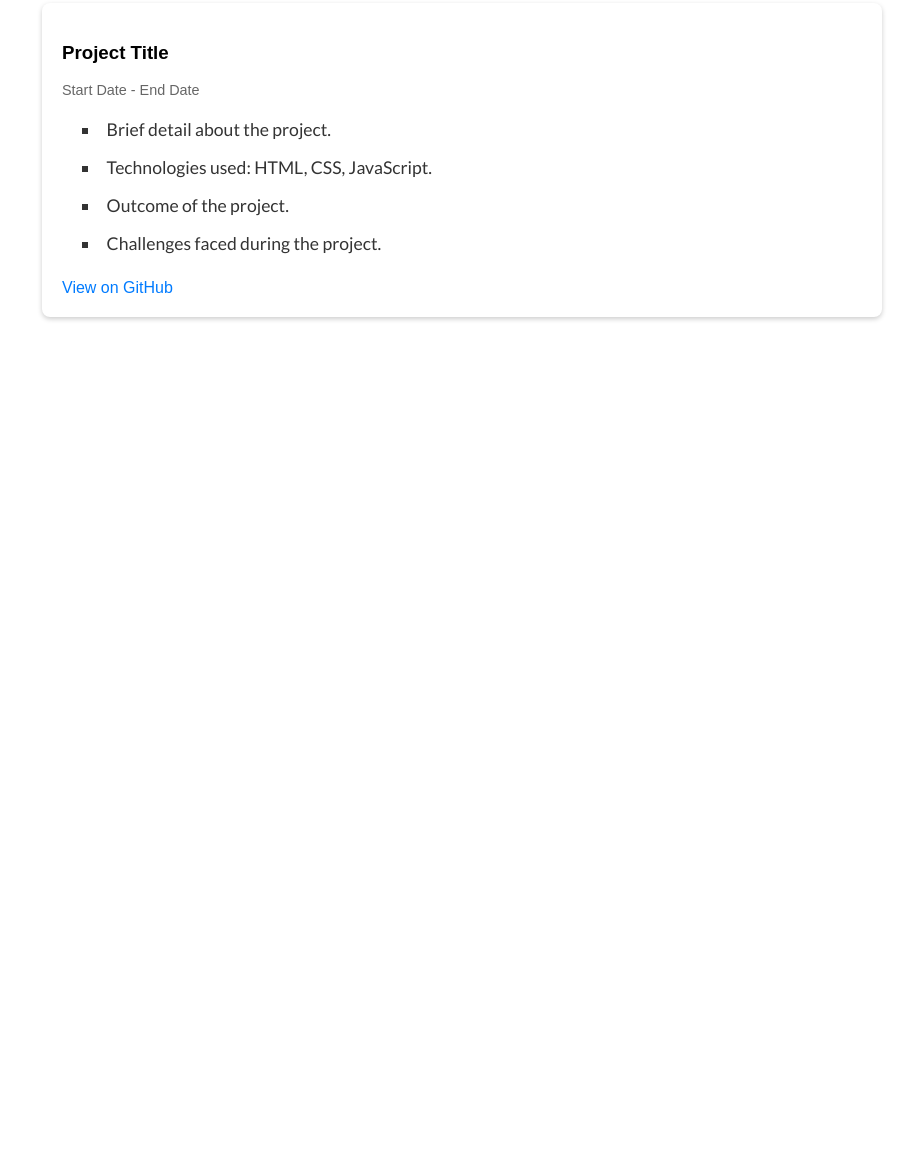
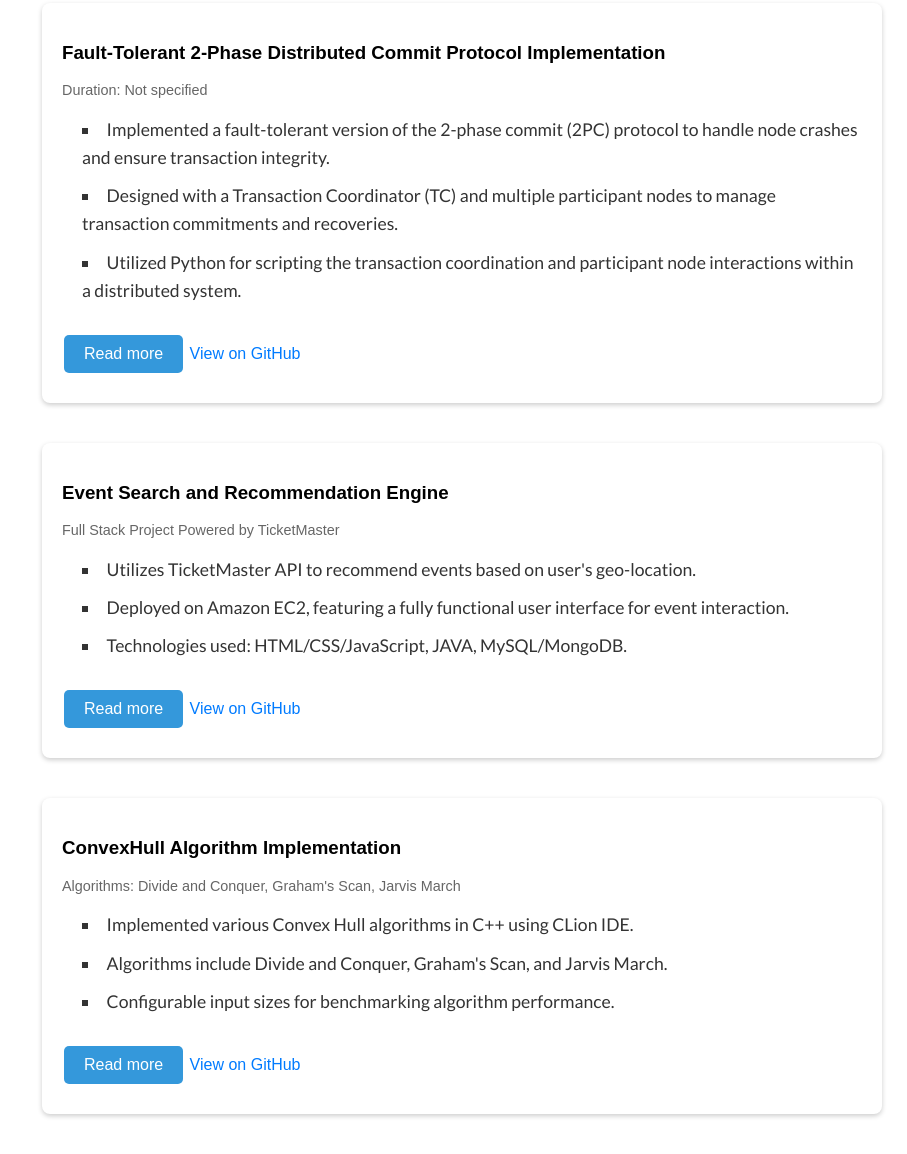
Before and after one commit to Manoj-kumar-Nallamala/portfolio, a plain HTML site: page projects.html in a window 1280 px wide. Shown: the part 1083-2237 px from the top of the page, without its empty margins (373-1280 px from the left). Before the commit the page ends 1440 px from the top, so only its background shows below. Drawn offline with Linux system fonts and the light colour scheme.

Commit message:
projects

```diff
--- a/projects.html
+++ b/projects.html
@@ -45,7 +45,7 @@
 
         <div class="project-card">
             <h3>Shortest Job First (SJF) Scheduling Algorithm</h3>
-            <p class="project-date">Project Duration: Specific dates not provided</p>
+            <p class="project-date">January 2020 - May 2020</p>
             <ul class="project-details">
                 <li>Developed an optimal SJF scheduling algorithm for minimizing average waiting time in CPU process scheduling.</li>
                 <li>Utilized techniques such as Linear Regression and other statistical methods to predict CPU burst times based on historical data.</li>
@@ -59,17 +59,51 @@
 
             <p class="project-link">Project is private and not available on GitHub</p>
         </div>
+        <div class="project-card">
+            <h3>Fault-Tolerant 2-Phase Distributed Commit Protocol Implementation</h3>
+            <p class="project-date">Duration: Not specified</p>
+            <ul class="project-details">
+                <li>Implemented a fault-tolerant version of the 2-phase commit (2PC) protocol to handle node crashes and ensure transaction integrity.</li>
+                <li>Designed with a Transaction Coordinator (TC) and multiple participant nodes to manage transaction commitments and recoveries.</li>
+                <li>Utilized Python for scripting the transaction coordination and participant node interactions within a distributed system.</li>
+                <!-- Initially hidden items -->
+                <li class="more-info">Enhanced system resilience by handling failures at various stages, including before and after sending 'prepare' messages.</li>
+                <li class="more-info">Implemented comprehensive testing scenarios to validate the system's robustness against node and coordinator failures.</li>
+                <li class="more-info">Developed recovery mechanisms for nodes and the transaction coordinator to ensure consistent transaction states across the distributed network.</li>
+            </ul>
+            <button class="read-more-btn" onclick="toggleReadMore(this)">Read more</button>
+            <a href="https://github.com/Manoj-kumar-Nallamala/Fully_Fault_tolerant_2-PhaseCommit/tree/master" class="project-link">View on GitHub</a>
 
+        </div>
         <div class="project-card">
-            <h3>Project Title</h3>
-            <p class="project-date">Start Date - End Date</p>
+            <h3>Event Search and Recommendation Engine</h3>
+            <p class="project-date">Full Stack Project Powered by TicketMaster</p>
             <ul class="project-details">
-                <li>Brief detail about the project.</li>
-                <li>Technologies used: HTML, CSS, JavaScript.</li>
-                <li>Outcome of the project.</li>
-                <li>Challenges faced during the project.</li>
+                <li>Utilizes TicketMaster API to recommend events based on user's geo-location.</li>
+                <li>Deployed on Amazon EC2, featuring a fully functional user interface for event interaction.</li>
+                <li>Technologies used: HTML/CSS/JavaScript, JAVA, MySQL/MongoDB.</li>
+                <!-- Initially hidden items -->
+                <li class="more-info">Content-based recommendation system suggests events by analyzing user preferences and proximity.</li>
+                <li class="more-info">Includes robust error handling and recovery mechanisms to ensure transaction integrity during node failures.</li>
+                <li class="more-info">Advanced user authentication system to ensure secure access and data integrity.</li>
             </ul>
-            <a href="https://github.com/yourusername/project-link" class="project-link">View on GitHub</a>
+            <button class="read-more-btn" onclick="toggleReadMore(this)">Read more</button>
+            <a href="https://github.com/Manoj-kumar-Nallamala/Event-Search-Recommendation-Engine/tree/master" class="project-link">View on GitHub</a>
+        </div>
+        <div class="project-card">
+            <h3>ConvexHull Algorithm Implementation</h3>
+            <p class="project-date">Algorithms: Divide and Conquer, Graham's Scan, Jarvis March</p>
+            <ul class="project-details">
+                <li>Implemented various Convex Hull algorithms in C++ using CLion IDE.</li>
+                <li>Algorithms include Divide and Conquer, Graham's Scan, and Jarvis March.</li>
+                <li>Configurable input sizes for benchmarking algorithm performance.</li>
+                <!-- Initially hidden items -->
+                <li class="more-info">Detailed setup instructions available for CLion configuration and project import.</li>
+                <li class="more-info">Includes guidance for modifying input datasets from 100 points to 1000 points to evaluate performance scalability.</li>
+                <li class="more-info">Source code structured for easy customization and further development.</li>
+            </ul>
+            <button class="read-more-btn" onclick="toggleReadMore(this)">Read more</button>
+            <a href="https://github.com/Manoj-kumar-Nallamala/Convex_Hull/tree/main" class="project-link">View on GitHub</a>
         </div>
         <!-- Repeat for other projects -->
     </main>
@@ -78,20 +112,22 @@
         <p>Contact me at: <a href="mailto:manojnallamala98@gmail.com">manojnallamala98@gmail.com</a></p>
     </footer>
     <script>
-        function toggleReadMore() {
-            var moreInfoElements = document.querySelectorAll('.more-info');
-            var readMoreBtn = document.querySelector('.read-more-btn');
+        function toggleReadMore(btn) {
+            var projectCard = btn.closest('.project-card'); // Find the nearest parent project card
+            var moreInfoElements = projectCard.querySelectorAll('.more-info'); // Select only .more-info within this card
+            var readMoreBtn = projectCard.querySelector('.read-more-btn'); // Select only the read more button within this card
 
             moreInfoElements.forEach(element => {
                 if (element.style.display === 'none') {
-                    element.style.display = 'list-item';
-                    readMoreBtn.textContent = 'Read less';
+                    element.style.display = 'list-item'; // Show additional details
+                    readMoreBtn.textContent = 'Read less'; // Change button text to 'Read less'
                 } else {
-                    element.style.display = 'none';
-                    readMoreBtn.textContent = 'Read more';
+                    element.style.display = 'none'; // Hide additional details
+                    readMoreBtn.textContent = 'Read more'; // Change button text back to 'Read more'
                 }
             });
         }
         </script>
+
 </body>
 </html>
```
